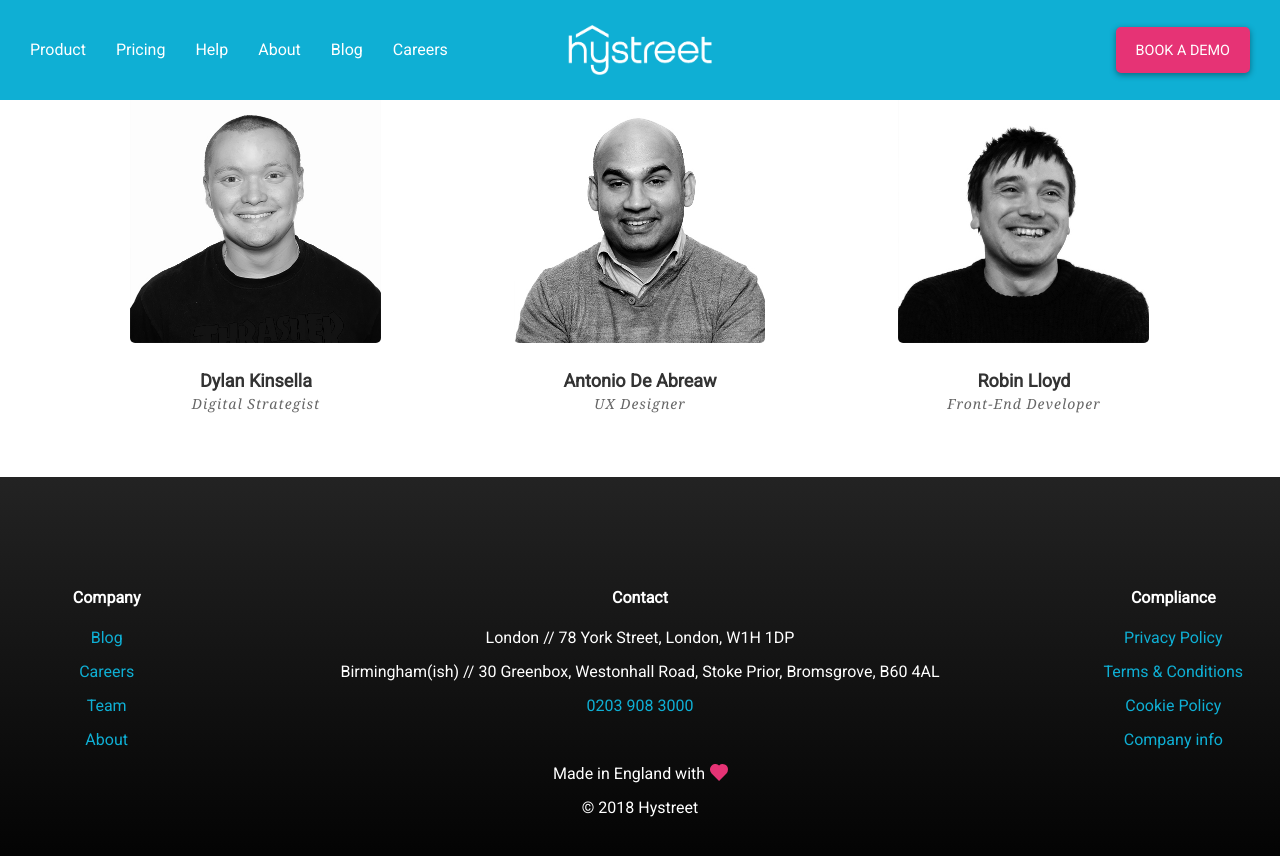
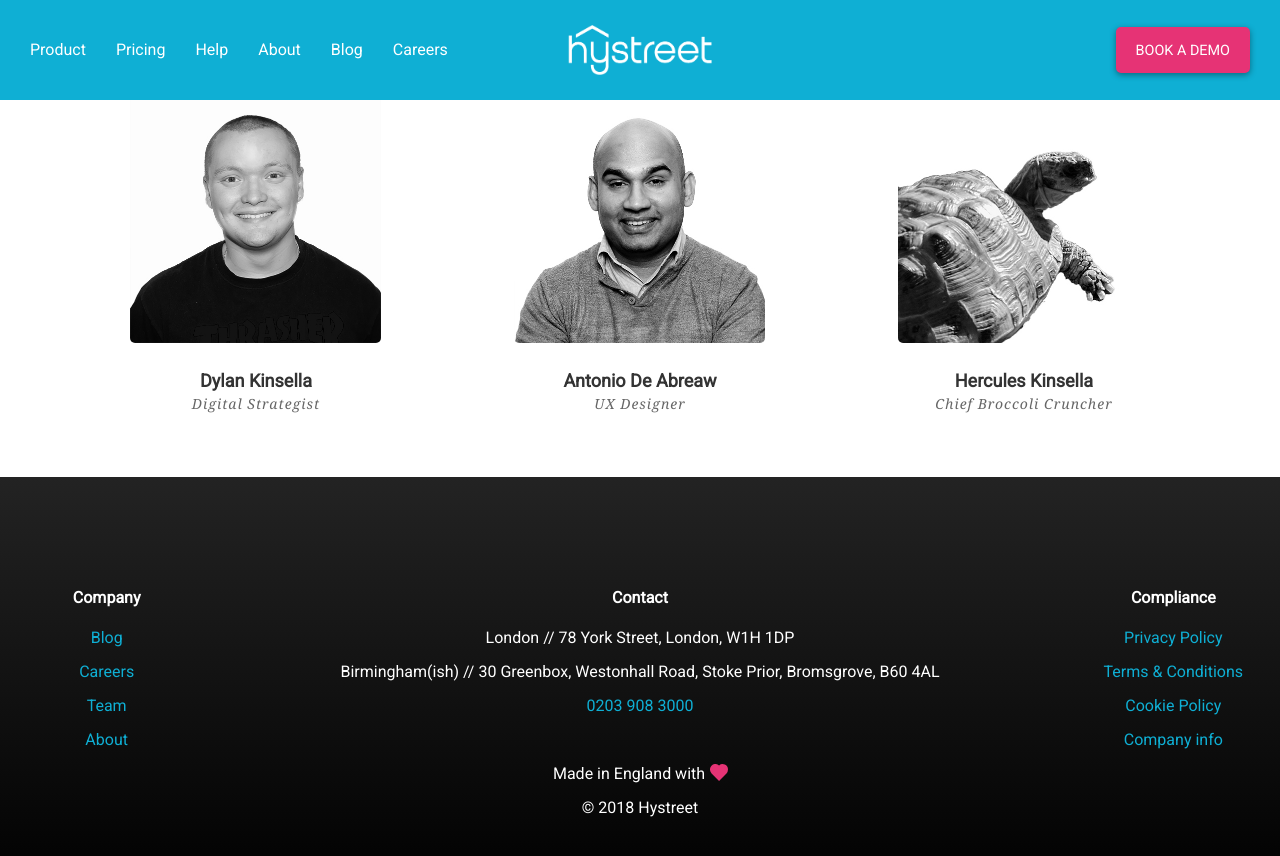
Before and after one commit to hidr/hystreet-marketing-live, a Jekyll site: the page built from about/index.html, in a window 1280 px wide and 900 px high, scrolled down 1685 px. Shown: the top 856 px of the window. Built offline with Jekyll 4.4.1, drawn with Linux system fonts in a browser that asks for light colours.

Commit message:
Removing robin

```diff
--- a/about/index.html
+++ b/about/index.html
@@ -61,9 +61,9 @@ members:
     position: "UX Designer"
   -
     desc: "Unde labore corporis nam dignissimos tenetur vero enim. Eligendi est quam et in recusandae ratione facilis vel iste est rerum Unde labore corporis nam dignissimos tenetur vero enim. Eligendi est quam et in recusandae ratione facilis vel iste est rerum."
-    image: Robin.jpg
-    name: "Robin Lloyd"
-    position: "Front-End Developer"
+    image: Hercules.jpg
+    name: "Hercules Kinsella"
+    position: "Chief Broccoli Cruncher"
 
 
 ---
```
Also changed, not shown: images/Hercules.jpg (added).
